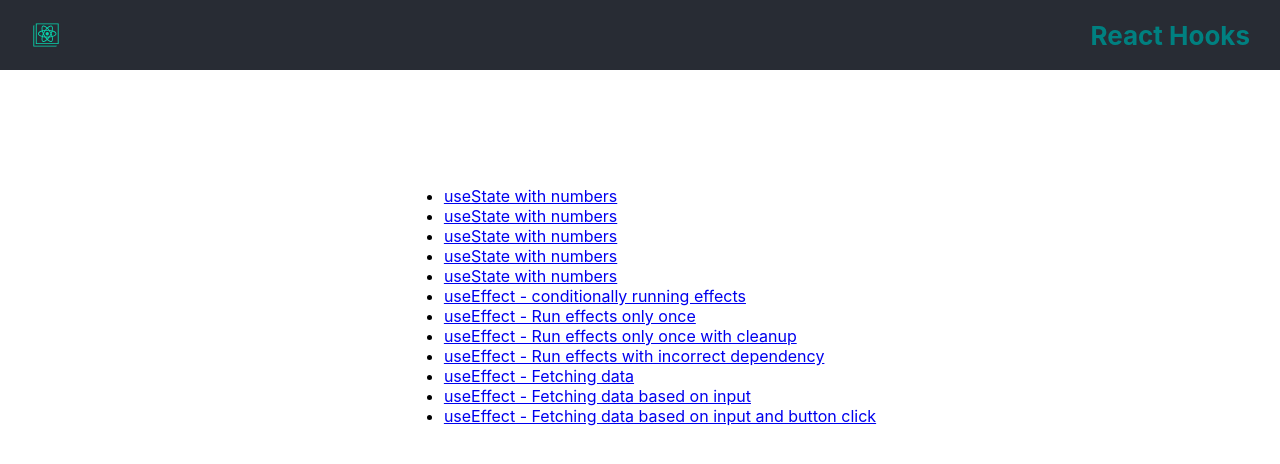
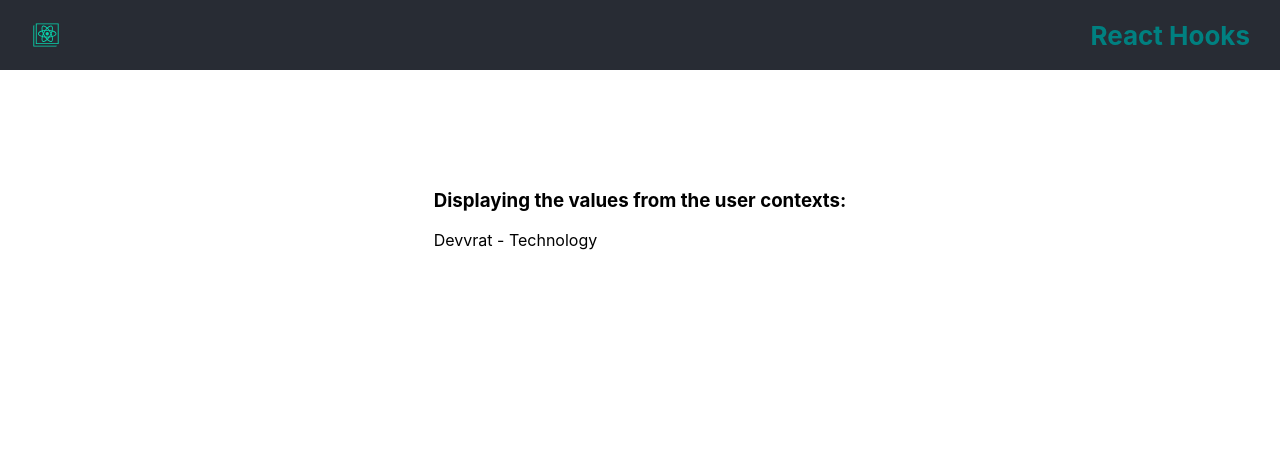
Before and after one commit to react-trainings/react-hooks, a React (Create React App) app: page /HookCounterContextApi in a window 1280 px wide. Before the commit this address led to /home. Shown: the top 464 px of the page. Built offline with nearby package versions, Linux system fonts and the light colour scheme.

Commit message:
feat: Added example on how to use the useContext hook
- HookCounterContextApi component is the reference

```diff
--- a/src/App.js
+++ b/src/App.js
@@ -16,6 +16,7 @@ import HookCounterInterval from './components/hook-counter-interval/hook-counter
 import HookDataFetching from './components/hook-data-fetching/hook-data-fetching.component';
 import HookDataFetchingTwo from './components/hook-data-fetching-two/hook-data-fetching-two.component';
 import HookDataFetchingThree from './components/hook-data-fetching-three/hook-data-fetching-three.component';
+import HookCounterContextApi from './components/hook-counter-context-api/hook-counter-context-api.component';
 
 function App() {
   return (
@@ -39,6 +40,7 @@ function App() {
           <Route path="/HookDataFetching" component={HookDataFetching} />
           <Route path="/HookDataFetchingTwo" component={HookDataFetchingTwo} />
           <Route path="/HookDataFetchingThree" component={HookDataFetchingThree} />
+          <Route path="/HookCounterContextApi" component={HookCounterContextApi} />
           <Redirect to="/home" />
         </Switch>
       </main>
--- /dev/null
+++ b/src/components/hook-counter-context-api/component-three/component-three.component.jsx
@@ -0,0 +1,18 @@
+import React, { useContext } from 'react';
+import { UserContext, SessionContext } from './../contexts';
+
+const ComponentThree = () => {
+  const user = useContext(UserContext);
+  const session = useContext(SessionContext);
+
+  return (
+    <div>
+      <h3>Displaying the values from the user contexts:</h3>
+      <span>
+        {user} - {session}
+      </span>
+    </div>
+  );
+};
+
+export default ComponentThree;
--- /dev/null
+++ b/src/components/hook-counter-context-api/component-two/component-two.component.jsx
@@ -0,0 +1,8 @@
+import React from 'react';
+import ComponentThree from '../component-three/component-three.component';
+
+const ComponentTwo = () => {
+  return <ComponentThree></ComponentThree>;
+};
+
+export default ComponentTwo;
--- /dev/null
+++ b/src/components/hook-counter-context-api/componet-one/componet-one.componet.jsx
@@ -0,0 +1,8 @@
+import React from 'react';
+import ComponentTwo from '../component-two/component-two.component';
+
+const ComponentOne = () => {
+  return <ComponentTwo></ComponentTwo>;
+};
+
+export default ComponentOne;
--- /dev/null
+++ b/src/components/hook-counter-context-api/contexts.js
@@ -0,0 +1,4 @@
+import React from 'react';
+
+export const UserContext = React.createContext();
+export const SessionContext = React.createContext();
--- /dev/null
+++ b/src/components/hook-counter-context-api/hook-counter-context-api.component.jsx
@@ -0,0 +1,17 @@
+import React from 'react';
+import ComponentOne from './componet-one/componet-one.componet';
+import { UserContext, SessionContext } from './contexts';
+
+const HookCounterContextApi = () => {
+  return (
+    <div>
+      <UserContext.Provider value={'Devvrat'}>
+        <SessionContext.Provider value="Technology">
+          <ComponentOne></ComponentOne>
+        </SessionContext.Provider>
+      </UserContext.Provider>
+    </div>
+  );
+};
+
+export default HookCounterContextApi;
--- a/src/pages/home-page/examples-data.js
+++ b/src/pages/home-page/examples-data.js
@@ -58,6 +58,11 @@ const examples = [
     id: 12,
     name: 'useEffect - Fetching data based on input and button click',
     url: '/HookDataFetchingThree'
+  },
+  {
+    id: 13,
+    name: 'useContext - using the new consumer hook',
+    url: '/HookCounterContextApi'
   }
 ];
 
```
